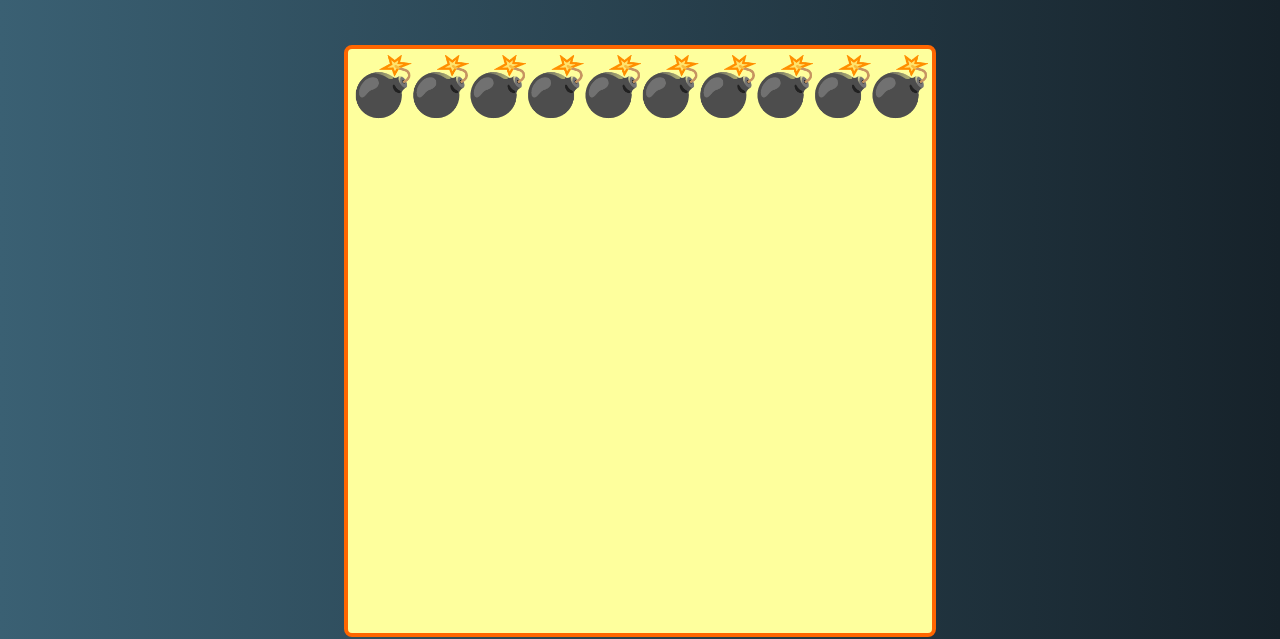
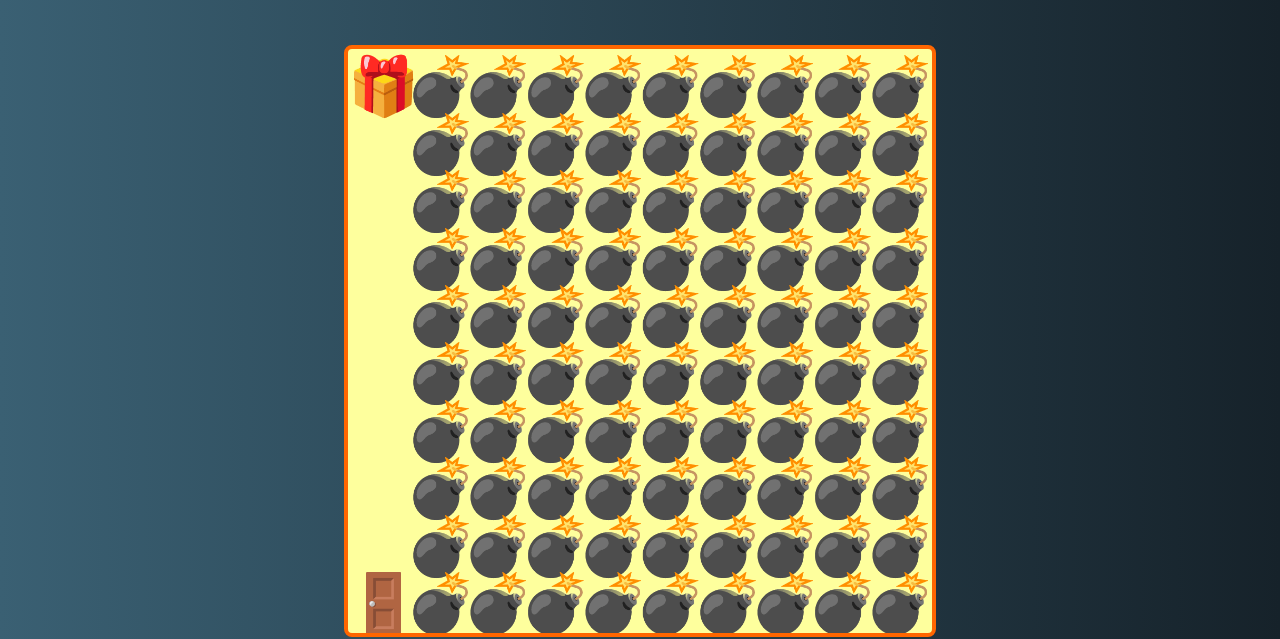
Before and after one commit to MiguelSuarez-hub/videogame-javascript, a plain HTML site: page index.html in a window 1280 px wide. Shown: the part 190-829 px from the top of the page. Drawn offline with Linux system fonts and the light colour scheme.

Commit message:
added render of a map in the canvas

```diff
--- a/game.js
+++ b/game.js
@@ -1,10 +1,14 @@
 const canvas = document.querySelector('#game');
 const game = canvas.getContext('2d');
+let canvasSize;
+let elementSize;
+let map = maps[0].trim().split('\n');
+map = map.map((row) => row.trim().split(''));
 
-window.addEventListener('load', startGame);
+window.addEventListener('load', setCanvasSize);
+window.addEventListener('resize', setCanvasSize);
 
-function startGame() {
-  let canvasSize;
+function setCanvasSize() {
 
   if (window.innerHeight > window.innerWidth) {
     canvasSize = (window.innerWidth * 0.75)-16;
@@ -14,13 +18,18 @@ function startGame() {
 
   canvas.setAttribute('width', canvasSize);
   canvas.setAttribute('height', canvasSize);
-  const elementSize = (canvasSize / 10) - 1;
+  elementSize = (canvasSize / 10) - 1;
 
+  startGame();
+}
+
+function startGame() {
   game.font = elementSize + 'px Serif';
   game.textAlign = 'end';
 
-  for (let i = 1; i <= 10; i++) {
-    game.fillText(emojis['X'], (i * elementSize) + 14, elementSize);
+  for (let row = 0; row < 10; row++) {
+    for (let col = 0; col < 10; col++) {
+      game.fillText(emojis[map[row][col]], ((col + 1) * elementSize) + 14, (row + 1) * elementSize);
+    }
   }
-
 }
--- a/index.html
+++ b/index.html
@@ -36,7 +36,7 @@
       <p>Parrafo pendiente</p>
     </div>
   </div>
+  <script src="./maps.js"></script>
   <script src="./game.js"></script>
-  <script src="./maps.js"></script>
 </body>
 </html>
```
